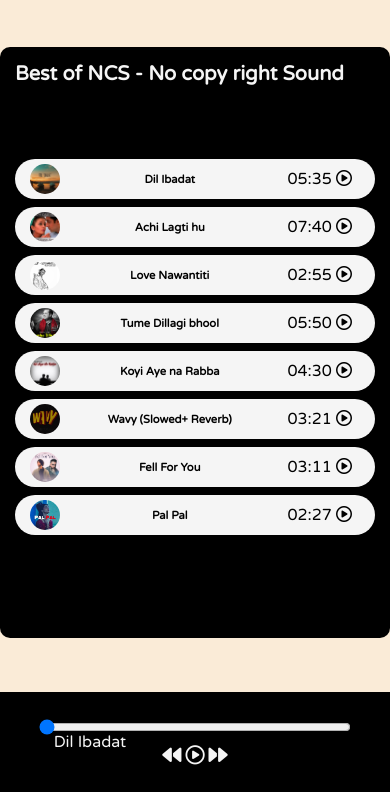
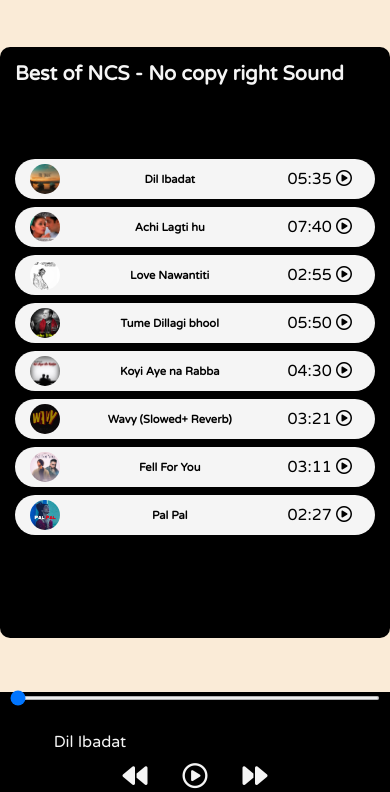
Before and after one commit to fariskhan20699/spotify-clone, a plain HTML site: page index.html in a window 390 px wide. Shown: the part 52-844 px from the top of the page. Drawn offline with Linux system fonts and the light colour scheme.

Commit message:
fixing the myProgressBar

```diff
--- a/style.css
+++ b/style.css
@@ -229,7 +229,6 @@
         position: sticky;
         top: 0;
         z-index: 1000;
-
     }
 
     .container{
@@ -242,7 +241,6 @@
         background-color: black;
         border-radius: 10px;
         box-sizing: border-box;
-
     }
 
     .brand img{
@@ -312,9 +310,28 @@
         box-sizing: border-box;
         background: black;
         z-index: 1000;
-
     }
 
+    #myProgress{
+        width: 100%;
+        height: 4px;
+        margin: 0 0 8px 0;
+    }
+
+    .icons{
+        display: flex;
+        justify-content: center;
+        align-items: center;
+        gap: 35px;
+        height: 45px;
+        margin-top: 55px;
+    }
+
+    .icons i{
+        font-size: 25px;
+    }
+
+/*about page responsive styles*/
     .about-container{
         width: 100%;
         height: auto;
```
